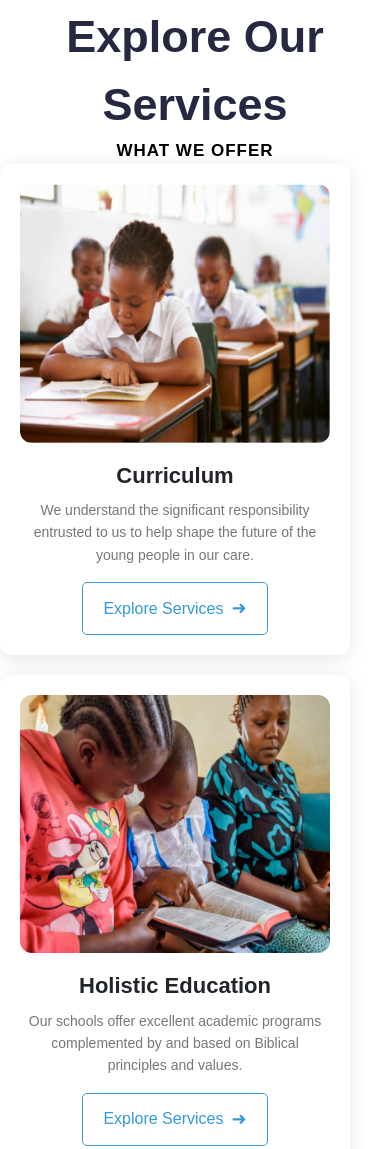
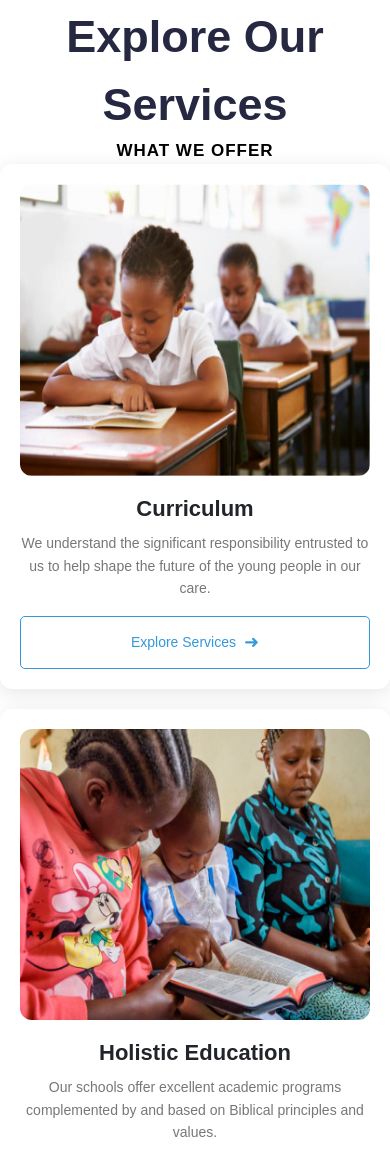
Before and after one commit to Mtharget/Steven, a website: page index.html in a window 390 px wide. Shown: the part 881-2030 px from the top of the page. Drawn offline with nearby package versions, Linux system fonts and the light colour scheme; files whose address does not match are found by name.

Commit message:
Update style.css

```diff
--- a/style.css
+++ b/style.css
@@ -180,6 +180,7 @@
        letter-spacing: 1px;
             text-align: center;
    }
+
    .services {
        display: flex;
        justify-content: center;
@@ -194,7 +195,10 @@
        background: #ffffff;
        border-radius: 12px;
        box-shadow: 0px 4px 20px rgba(0, 0, 0, 0.1);
-                               width: 350px;
+       width: 100%;
+       /* Full width for smaller screens */
+       max-width: 350px;
+       /* Limit the card width on larger screens */
        padding: 20px;
        text-align: center;
        transform: translateY(30px);
@@ -226,24 +230,26 @@
        margin-top: 10px;
        line-height: 1.6;
    }
-
 .explore-button {
     background-color: transparent;
     color: #3498db;
-                                              border: 1px #3498db solid;
+    border: 1px solid #3498db;
     padding: 12px 20px;
     font-size: 16px;
     border-radius: 5px;
     cursor: pointer;
     display: inline-flex;
     align-items: center;
-                                              transition: background-color 0.5s ease-in-out;
+    justify-content: center;
+    /* Ensures content stays centered */
+    transition: background-color 0.5s ease-in-out, color 0.5s ease-in-out;
+    width: auto;
+    /* Default width for larger screens */
 }
 
 .explore-button:hover {
     background-color: #2980b9;
     color: white;
-
 }
 
 .explore-button span {
@@ -251,6 +257,17 @@
     font-size: 18px;
 }
 
+/* Adjust Button Width for Smaller Screens */
+@media (max-width: 768px) {
+    .explore-button {
+        width: 50%;
+        /* Make button span full width */
+        padding: 12px;
+        /* Adjust padding for consistency */
+        font-size: 14px;
+        /* Slightly smaller font for smaller screens */
+    }
+}
    /* Fade-in Animation */
    @keyframes fadeInContainer {
        0% {
@@ -292,9 +309,21 @@
        .services {
            flex-direction: column;
            gap: 20px;
+           /* Reduce the gap for smaller screens */
+       }
+
+       .service-card {
+           max-width: 100%;
+           /* Allow cards to take full width on smaller screens */
+           margin: 0 auto;
+           /* Center the cards */
+       }
+
+       .explore-button {
+           width: 100%;
+           /* Make button take full width for better UX */
        }
    }
-
 
                  /* Add this CSS to style the fade-in effect */
                  @keyframes fadeIn {
```
Lines whose indentation alone changed are shown as unchanged.
